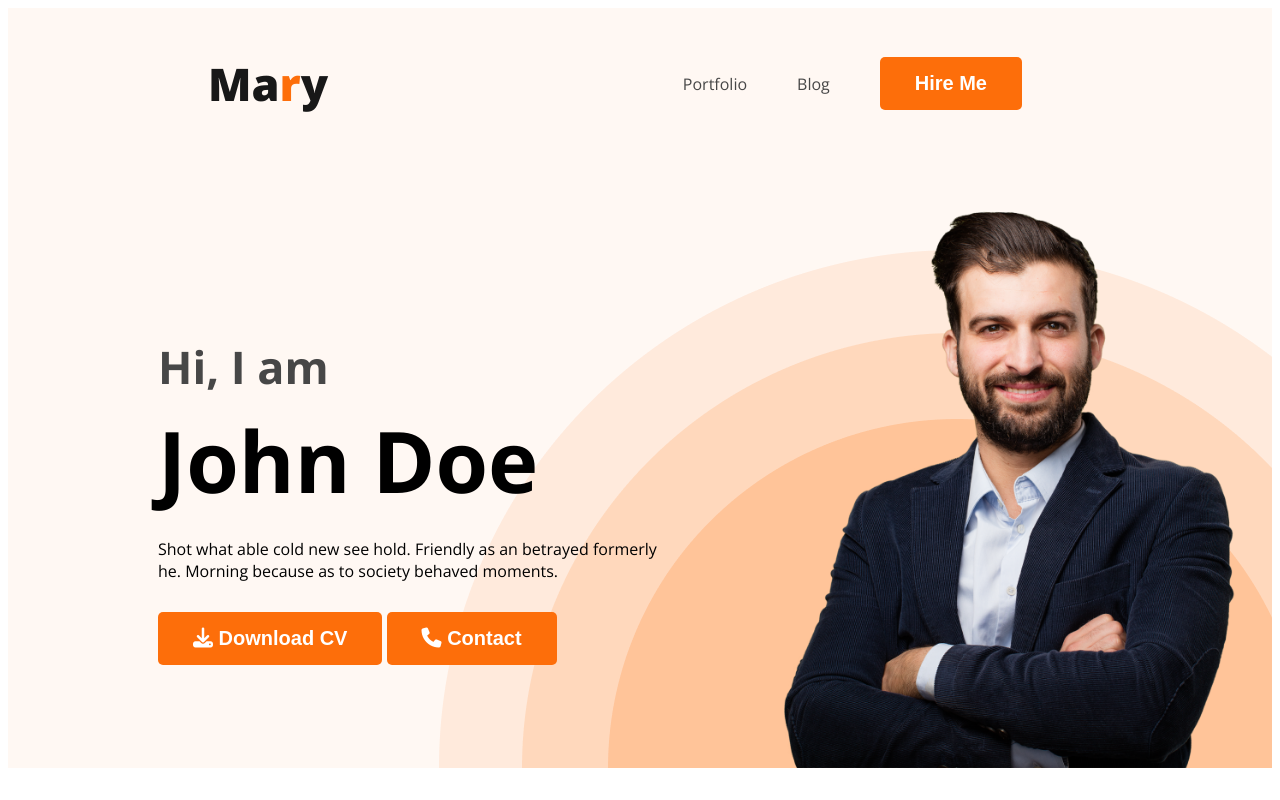
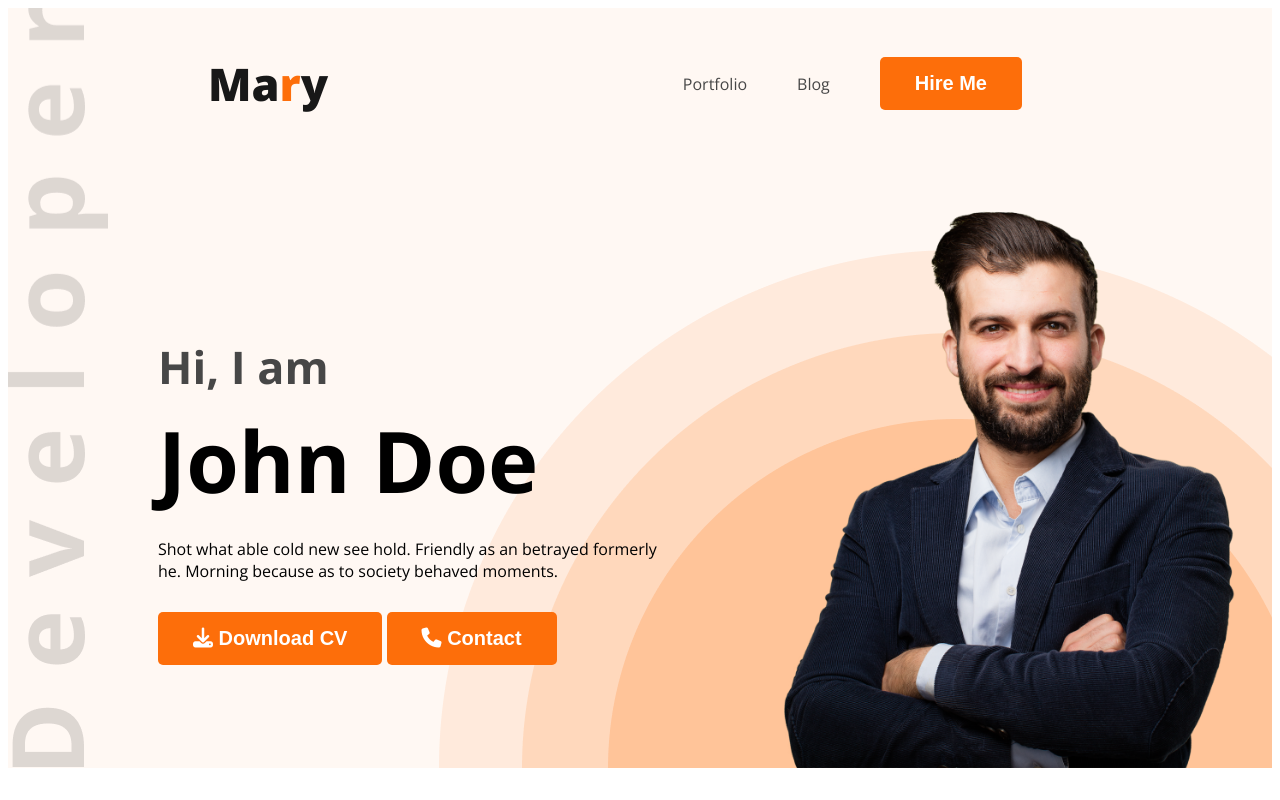
Before and after one commit to nooo0b/portfolio-demo, a plain HTML site: page index.html in a window 1280 px wide. Shown: the top 800 px of the page. Drawn offline with nearby package versions, Linux system fonts and the light colour scheme.

Commit message:
added new background image

```diff
--- a/styles/portfolio.css
+++ b/styles/portfolio.css
@@ -61,9 +61,9 @@ nav a {
 /* header related styles */
 .header {
   background-color: #fff8f3;
-  background-image: url(../images/header_bg.png);
+  background-image: url(/images/header_bg.png), url(/images/developer.png);
   background-repeat: no-repeat;
-  background-position: bottom right;
+  background-position: bottom right, bottom left;
 }
 .banner {
   padding: 30px 30px 0px 150px;
```
